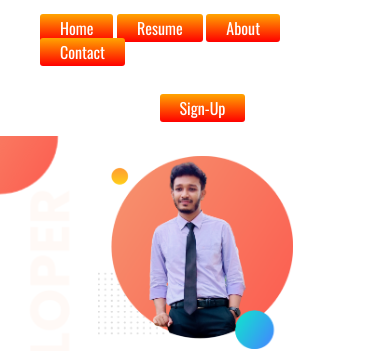
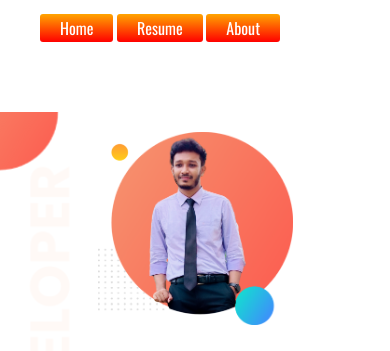
Before and after one commit to RidwanSiddique44/protfolio-repo, a plain HTML site: page index.html in a window 390 px wide. Shown: the top 351 px of the page. Drawn offline with nearby package versions, Linux system fonts and the light colour scheme.

Commit message:
second commit

```diff
--- a/index.html
+++ b/index.html
@@ -19,7 +19,6 @@
                 <a href="#welcome">Home</a>
                 <a href="#dream">Resume</a>
                 <a href="#about">About</a>
-                <a href="">Contact</a>
             </ul>
         </div>
         <div class="sign">
--- a/style.css
+++ b/style.css
@@ -118,11 +118,13 @@ footer {
     }
 
     .navlink {
-        margin-right: 25px;
+        /* margin-right: 25px;
+        margin-left: 0%; */
+        width: 100%;
     }
 
     .sign {
-        margin-right: 25px;
+        visibility: hidden;
     }
 
 
```
